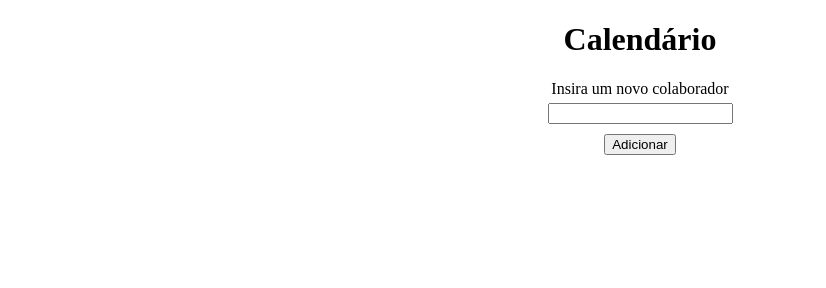
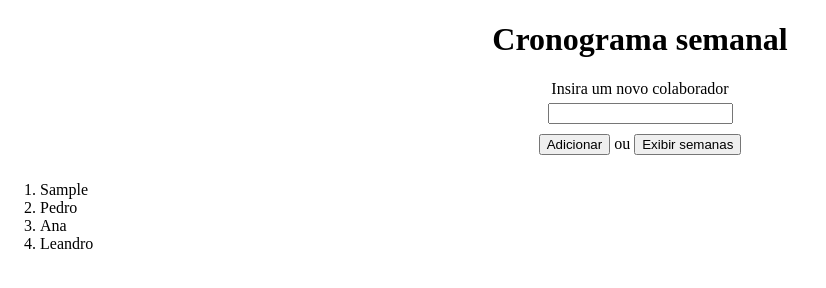
Before and after one commit to barcellos-pedro/tarefas-colaboradores, a plain HTML site: page index.html in a window 1280 px wide. Both pictures are taken after typing "Sample" into the empty fields and a click on the button "Adicionar". Shown: the whole page, without its empty margins (0-826 px from the left). Drawn offline with Linux system fonts and the light colour scheme.

Commit message:
Adicionar listagem das semanas com os nomes.

```diff
--- a/index.html
+++ b/index.html
@@ -4,13 +4,13 @@
 <head>
     <meta charset="UTF-8">
     <meta name="viewport" content="width=device-width, initial-scale=1.0">
-    <title>Teste Vilt</title>
+    <title>Tarefas - Colaboradores</title>
     <link rel="stylesheet" href="style.css">
     <script defer src="script.js"></script>
 </head>
 
 <body>
-    <h1>Calendário</h1>
+    <h1>Cronograma semanal</h1>
 
     <section id="colaboradores">
         <div id="insere-colab">
@@ -19,9 +19,18 @@
             <label for="txtColab">Insira um novo colaborador</label>
             <input id="txtColab" type="text" placeholder="Digite aqui o nome">
 
-            <button type="submit" id="btAdd">Adicionar</button>
+            <div>
+                <button type="submit" id="btAdd">Adicionar</button>
+                <label> ou </label>
+                <button type="submit" id="btExibir">Exibir semanas</button>
+            </div>
+
         </div>
     </section>
 
+    <ol>
+        <!-- Listagem com as semanas e os colaboradores -->
+    </ol>
+
 </body>
 </html>
--- a/script.js
+++ b/script.js
@@ -1,14 +1,23 @@
-let colaboradores = [];
+let colaboradores = [
+    {
+        nome: "Pedro"
+    },
+    {
+        nome: "Ana"
+    },
+    {
+        nome: "Leandro"
+    }
+];
 
 let mensagem = document.querySelector("span");
 let btAdd = document.querySelector("#btAdd");
 
-btAdd.addEventListener("click", function () {
-    //preciso inserir os objetos, cada objeto será uma pessoa com seus atributos, nome, idade, dtadimissao, status, ferias
-    //aqui vai codigo do cesar
+btAdd.addEventListener("click", () => {
     let campoNome = document.querySelector("#txtColab");
     let nomeColab = campoNome.value;
 
+    // Adiciona como prmeiro item do array um colaborador com nome
     colaboradores.unshift(
         {
             nome: nomeColab
@@ -17,15 +26,28 @@ btAdd.addEventListener("click", function () {
 
     campoNome.value = " ";
 
+    // Exibir mensagem de confirmação
     setTimeout(()=>{
         mensagem.classList.remove("ocultar");
         mensagem.innerHTML = "Colaborador adicionado!";
     }, 500);
 
-
+    // Exibe no console as semanas e os nomes
     defineSemanas(colaboradores);
 
-    setTimeout(()=>{ mensagem.classList.add("ocultar"); }, 2000);
+    // Ocultar a mensagem de confirmação e faz a listagem das semanas com os nomes
+    setTimeout(()=>{
+        mensagem.classList.add("ocultar");
+        listarSemanas(colaboradores);
+    }, 1000);
+
+});
+
+let btExibir = document.querySelector("#btExibir");
+
+btExibir.addEventListener("click", ()=>{
+    // Faz a listagem ordenada dos colaboradores e suas respectivas semanas
+    setTimeout(()=>{ listarSemanas(colaboradores); }, 300);
 });
 
 function defineSemanas(colaboradores) {
@@ -34,3 +56,14 @@ function defineSemanas(colaboradores) {
         console.log("Semana: " + (i + 1) + ", colaborador: " + colaboradores[i].nome);
     }
 };
+
+let lista = document.querySelector("ol");
+
+function listarSemanas(colaboradores){
+    lista.innerHTML = ''
+    colaboradores.forEach((colab)=>{
+        let item = document.createElement("li");
+        item.textContent = `${colab.nome}`;
+        lista.appendChild(item);
+    })
+};
--- a/style.css
+++ b/style.css
@@ -12,7 +12,7 @@ h1{
     align-items: center;
 }
 
-span{
+#insere-colab span{
     color: green;
 }
 
@@ -28,3 +28,7 @@ input{
     margin-bottom: 10px;
     text-align: center;
 }
+
+button{
+    margin-bottom: 10px;
+}
```
